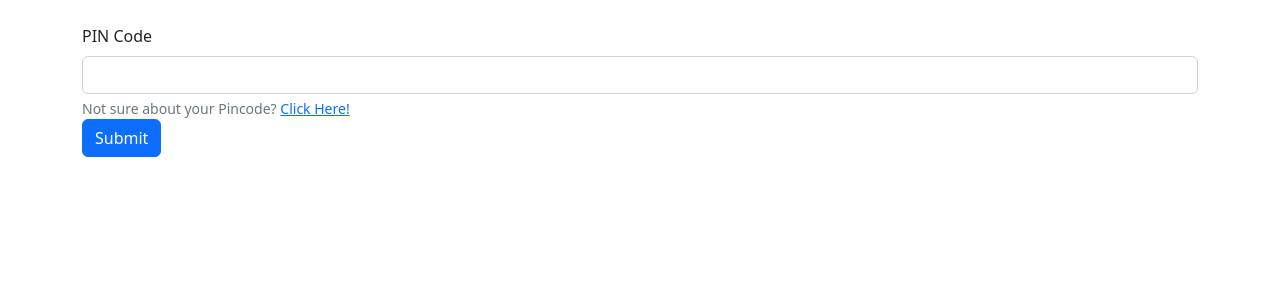
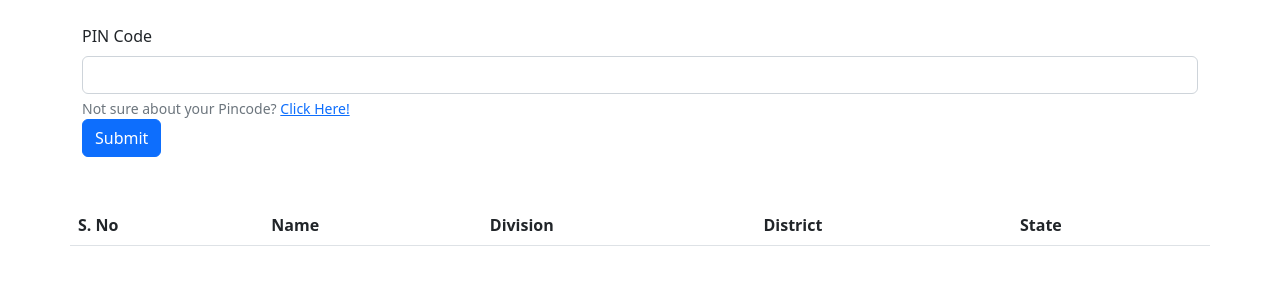
Before and after one commit to hiferli/Post, a Flask app: page / in a window 1280 px wide. Shown: the top 300 px of the page. Run offline with Flask 2, Linux system fonts and the light colour scheme; lists and menus that the app fills with data are empty.

Commit message:
Adding data to DOM using AJAX

```diff
--- a/Static/index.js
+++ b/Static/index.js
@@ -30,9 +30,31 @@ function getInformation(pincode) {
         url: api,
 
         success: function (response) {
-            console.log(response)
+            // console.log(response)
+            allPostOffices = response[0]["PostOffice"]
+            // console.log(allPostOffices)
+            $("#infoTable").empty();
+
+            for(let i = 0; i < allPostOffices.length; i++){
+                addEntity(allPostOffices[i] , i + 1);
+            }
 
         }
     });
+}
 
+function addEntity(data , i) {
+    console.log(data)
+    var entity = '';
+    entity += '<tr>'
+
+    entity += '<td>' + i + '</td>'
+    entity += '<td>' + data["Name"] + '</td>'
+    entity += '<td>' + data["Division"] + '</td>'
+    entity += '<td>' + data["District"] + '</td>'
+    entity += '<td>' + data["State"] + '</td>'
+
+    entity += '</tr>'
+
+    $("#infoTable").append(entity);
 }
--- a/Templates/main.html
+++ b/Templates/main.html
@@ -16,6 +16,23 @@
       <button type="submit" class="btn btn-primary" id="submit">Submit</button>
     </form>
 
+    <br>
+    <br>
+
+    <table class="table container">
+      <thead>
+        <tr>
+          <th scope="col">S. No</th>
+          <th scope="col">Name</th>
+          <th scope="col">Division</th>
+          <th scope="col">District</th>
+          <th scope="col">State</th>
+        </tr>
+      </thead>
+      <tbody id="infoTable">
+
+      </tbody>
+    </table>
 
     <script src="https://cdn.jsdelivr.net/npm/bootstrap@5.2.0/dist/js/bootstrap.bundle.min.js" integrity="sha384-A3rJD856KowSb7dwlZdYEkO39Gagi7vIsF0jrRAoQmDKKtQBHUuLZ9AsSv4jD4Xa" crossorigin="anonymous"></script>
     <script src="https://code.jquery.com/jquery-3.6.1.min.js" integrity="sha256-o88AwQnZB+VDvE9tvIXrMQaPlFFSUTR+nldQm1LuPXQ=" crossorigin="anonymous"></script>
--- a/app.py
+++ b/app.py
@@ -7,9 +7,10 @@ app = Flask(__name__)
 def home():
     if request.method == "POST":
         # pincode = request.form.get("pincode");
-        pincode = request.form.get("pin");
+        pincode = request.form["pin"];
 
         if not pincode:
+            print("Nahi chall rha.... Try again")
             pincode = "110001"
 
         print(pincode)
```
